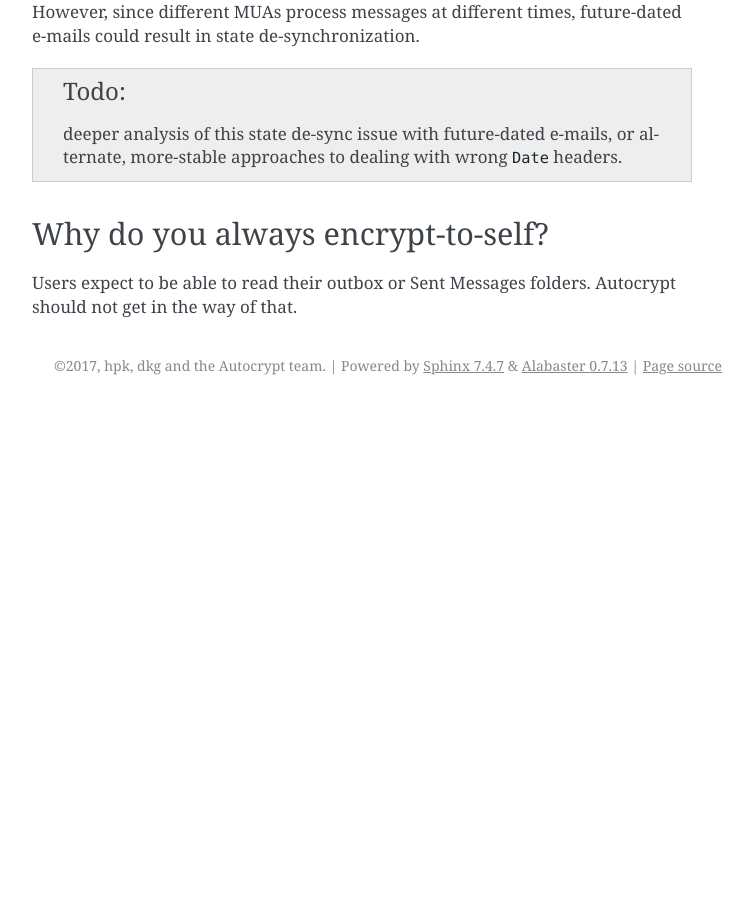
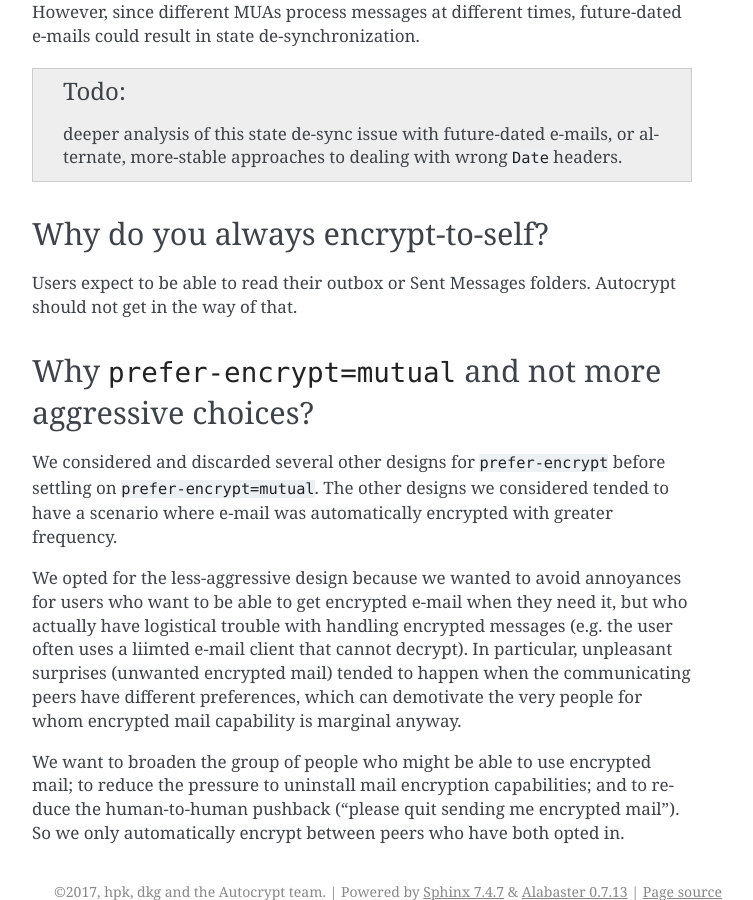
Before and after one commit to autocrypt/autocrypt, a Sphinx documentation site: the page built from doc/faq.rst, in a window 1280 px wide and 900 px high, scrolled down 3663 px. Shown: the whole window, without its empty margins (388-1141 px from the left). Built offline with Sphinx 7.4.7, drawn with Linux system fonts in a browser that asks for light colours; before the commit the page ends 4068 px from its top, so only the background shows below that.

Commit message:
close #90

```diff
--- a/doc/faq.rst
+++ b/doc/faq.rst
@@ -168,3 +168,27 @@ Why do you always encrypt-to-self?
 
 Users expect to be able to read their outbox or Sent Messages folders.
 Autocrypt should not get in the way of that.
+
+
+Why ``prefer-encrypt=mutual`` and not more aggressive choices?
+--------------------------------------------------------------
+
+We considered and discarded several other designs for
+``prefer-encrypt`` before settling on ``prefer-encrypt=mutual``.  The
+other designs we considered tended to have a scenario where e-mail was
+automatically encrypted with greater frequency.
+
+We opted for the less-aggressive design because we wanted to avoid
+annoyances for users who want to be able to get encrypted e-mail when
+they need it, but who actually have logistical trouble with handling
+encrypted messages (e.g. the user often uses a liimted e-mail client
+that cannot decrypt).  In particular, unpleasant surprises (unwanted
+encrypted mail) tended to happen when the communicating peers have
+different preferences, which can demotivate the very people for whom
+encrypted mail capability is marginal anyway.
+
+We want to broaden the group of people who might be able to use
+encrypted mail; to reduce the pressure to uninstall mail encryption
+capabilities; and to reduce the human-to-human pushback ("please quit
+sending me encrypted mail").  So we only automatically encrypt between
+peers who have both opted in.
```
